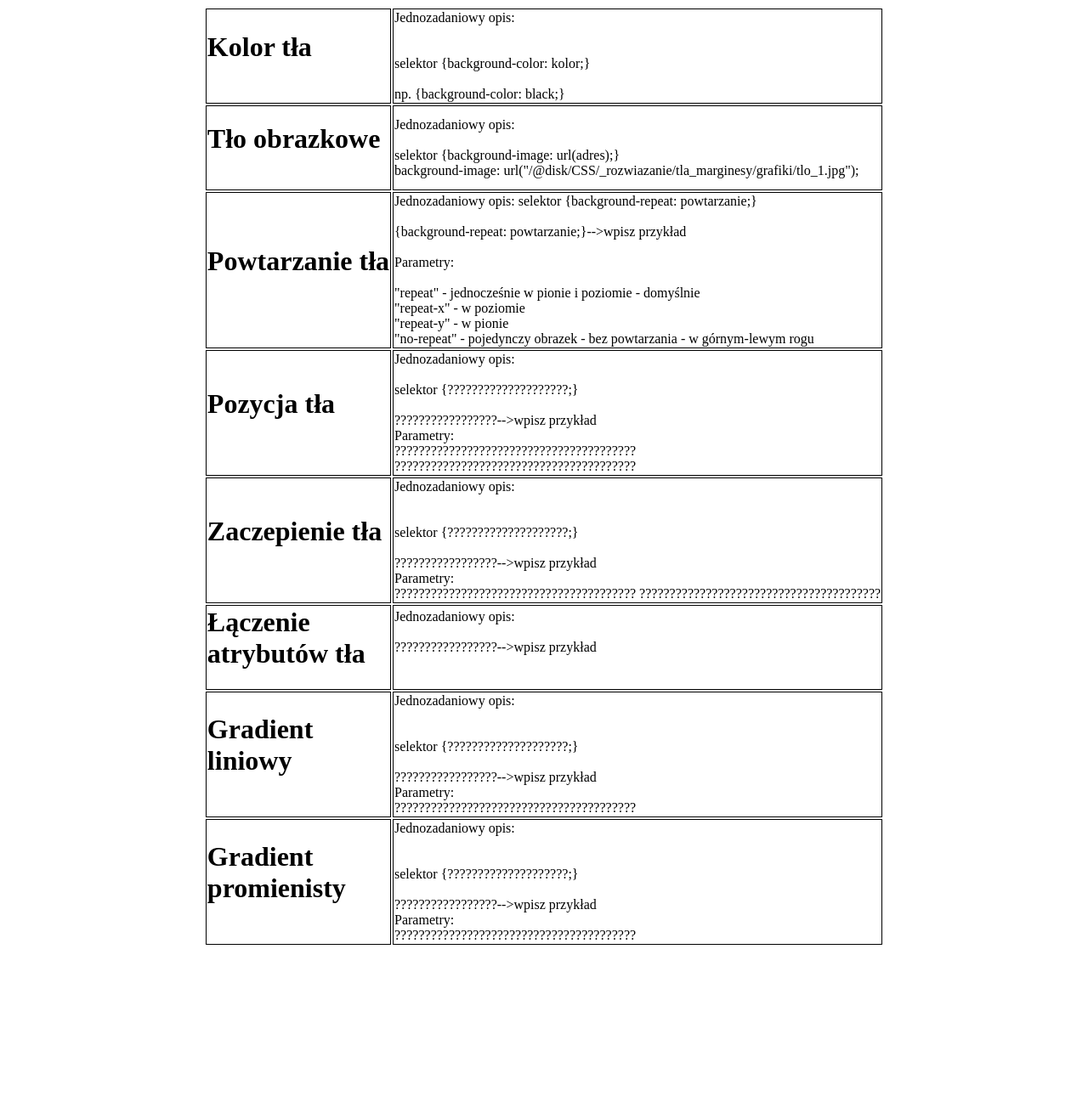
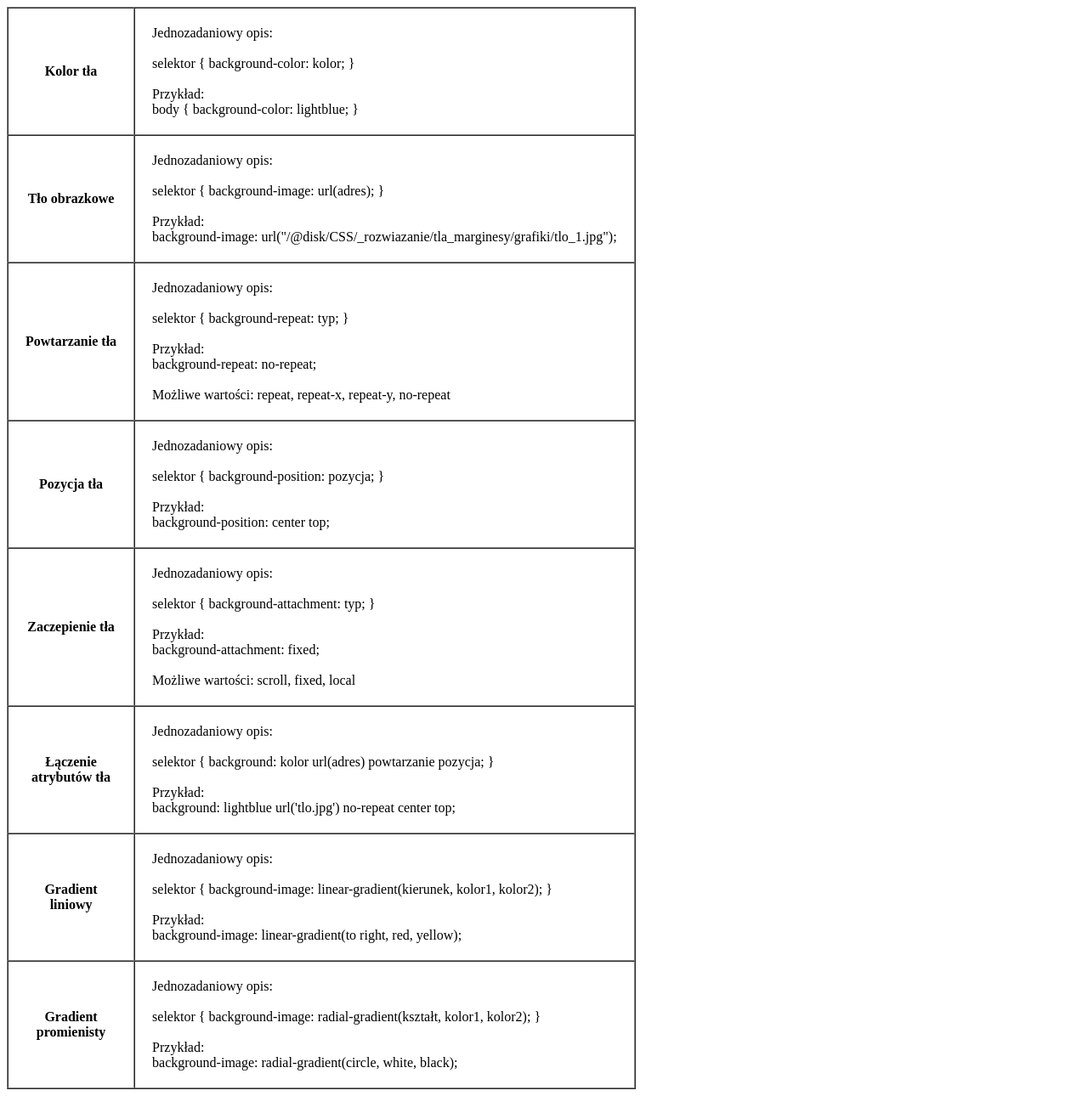
Before and after one commit to magicolaff/CSSS, a plain HTML site: page Zadanie74_mick.html in a window 1280 px wide. Shown: the whole page at 85% size. Before the commit the page ends 1122 px from the top, so only its background shows below. Drawn offline with Linux system fonts and the light colour scheme.

Commit message:
Update Zadanie74_mick.html

```diff
--- a/Zadanie74_mick.html
+++ b/Zadanie74_mick.html
@@ -1,90 +1,85 @@
+<!DOCTYPE html>
 <html>
 <head>
-        <meta charset="utf-8">
-        <title>Olaf Mickiewicz</title>
+    <meta charset="UTF-8">
+    <title>Zadanie 74</title>
 </head>
-    <style>
-td{
-    border : 1px solid black;
-
-  height: 100px;
-}
-
-
-
-    </style>
-    <center>
 <body>
-        <table>
+    <table border="1" cellpadding="20" cellspacing="0">
         <tr>
-                <td colspan="1"><h1>Kolor tła</h1></td>
-                <td>    Jednozadaniowy opis:<br><br><br>
-
-                selektor {background-color: kolor;}<br><br>
-                np. {background-color: black;}<br></td>
-            </tr>
-            <tr>
-               <td colspan="1"><h1>Tło obrazkowe</h1></td>
-                <td>Jednozadaniowy opis:<br><br>
-
-                    selektor {background-image: url(adres);}<br>
-                    background-image: url("file:///c:/CSS/_rozwiazanie/tla_marginesy/grafiki/tlo_1.jpg");<br></td>
-            </tr>
-            <tr>
-                <td colspan="1"><h1>Powtarzanie tła</h1></td> <td>Jednozadaniowy opis:
-                    selektor {background-repeat: powtarzanie;}<br><br>
-                    {background-repeat: powtarzanie;}-->wpisz przykład<br><br>
-                    Parametry:<br><br>
-                    "repeat" - jednocześnie w pionie i poziomie - domyślnie<br>
-                    "repeat-x" - w poziomie<br>
-                    "repeat-y" - w pionie<br>
-                    "no-repeat" - pojedynczy obrazek - bez powtarzania - w górnym-lewym rogu<br>
-            </tr>
-            <tr>
-                <td colspan="1"><h1>Pozycja tła</h1></td> <td>Jednozadaniowy opis:<br><br>
-                    selektor {????????????????????;}<br><br>
-                   ?????????????????-->wpisz przykład<br>
-                   Parametry:<br>
-                   ????????????????????????????????????????<br>
-                   ????????????????????????????????????????</td>
-             </tr>
-             <tr>
-                <td colspan="1"><h1>Zaczepienie tła</h1></td> <td>Jednozadaniowy opis:<br><br><br>
-
-                    selektor {????????????????????;}<br><br>
-                    ?????????????????-->wpisz przykład<br>
-                    Parametry:<br>
-                    ????????????????????????????????????????
-                    ????????????????????????????????????????<br>
+            <th>Kolor tła</th>
+            <td>
+                Jednozadaniowy opis:<br><br>
+                selektor { background-color: kolor; }<br><br>
+                Przykład:<br>
+                body { background-color: lightblue; }
             </td>
         </tr>
         <tr>
-                <td colspan="1"><h1>Łączenie <br>atrybutów tła</h1></td> <td>Jednozadaniowy opis:<br><br>
-                    ?????????????????-->wpisz przykład<br><br><br>
+            <th>Tło obrazkowe</th>
+            <td>
+                Jednozadaniowy opis:<br><br>
+                selektor { background-image: url(adres); }<br><br>
+                Przykład:<br>
+                background-image: url("file:///c:/CSS/_rozwiazanie/tla_marginesy/grafiki/tlo_1.jpg");
             </td>
         </tr>
         <tr>
-                <td colspan="1"><h1>Gradient <br>liniowy</h1></td> <td>
-                    Jednozadaniowy opis:<br><br><br>
-
-                    selektor {????????????????????;}<br><br>
-                    ?????????????????-->wpisz przykład<br>
-                    Parametry:<br>
-                    ????????????????????????????????????????
+            <th>Powtarzanie tła</th>
+            <td>
+                Jednozadaniowy opis:<br><br>
+                selektor { background-repeat: typ; }<br><br>
+                Przykład:<br>
+                background-repeat: no-repeat; <br><br>
+                Możliwe wartości: repeat, repeat-x, repeat-y, no-repeat
             </td>
         </tr>
         <tr>
-                <td colspan="1"><h1>Gradient <br>promienisty</h1></td> <td>
-                    Jednozadaniowy opis:<br><br><br>
-
-                    selektor {????????????????????;}<br><br>
-                    ?????????????????-->wpisz przykład<br>
-                    Parametry:<br>
-                    ????????????????????????????????????????
+            <th>Pozycja tła</th>
+            <td>
+                Jednozadaniowy opis:<br><br>
+                selektor { background-position: pozycja; }<br><br>
+                Przykład:<br>
+                background-position: center top;
+            </td>
+        </tr>
+        <tr>
+            <th>Zaczepienie tła</th>
+            <td>
+                Jednozadaniowy opis:<br><br>
+                selektor { background-attachment: typ; }<br><br>
+                Przykład:<br>
+                background-attachment: fixed; <br><br>
+                Możliwe wartości: scroll, fixed, local
+            </td>
+        </tr>
+        <tr>
+            <th>Łączenie<br> atrybutów tła</th>
+            <td>
+                Jednozadaniowy opis:<br><br>
+                selektor { background: kolor url(adres) powtarzanie pozycja; }<br><br>
+                Przykład:<br>
+                background: lightblue url('tlo.jpg') no-repeat center top;
+            </td>
+        </tr>
+        <tr>
+            <th>Gradient <br>liniowy</th>
+            <td>
+                Jednozadaniowy opis:<br><br>
+                selektor { background-image: linear-gradient(kierunek, kolor1, kolor2); }<br><br>
+                Przykład:<br>
+                background-image: linear-gradient(to right, red, yellow);
+            </td>
+        </tr>
+        <tr>
+            <th>Gradient <br>promienisty</th>
+            <td>
+                Jednozadaniowy opis:<br><br>
+                selektor { background-image: radial-gradient(kształt, kolor1, kolor2); }<br><br>
+                Przykład:<br>
+                background-image: radial-gradient(circle, white, black);
             </td>
         </tr>
     </table>
-
-        </center>
 </body>
 </html>
```
Lines whose indentation alone changed are shown as unchanged.
